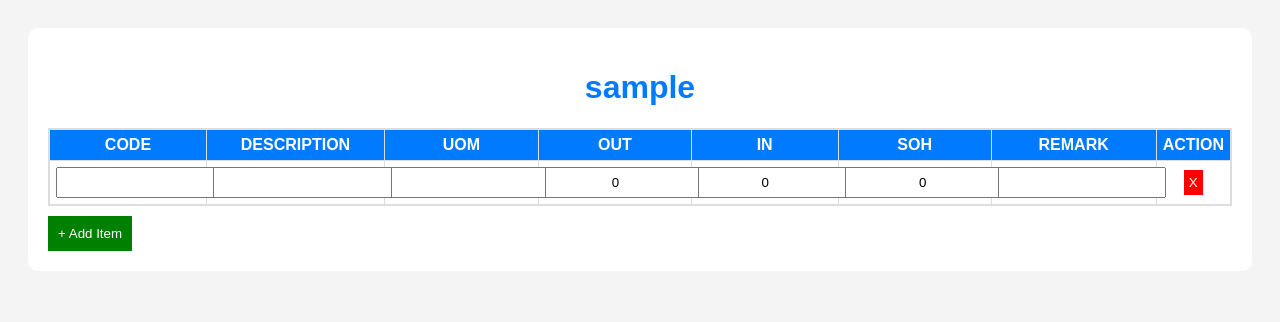
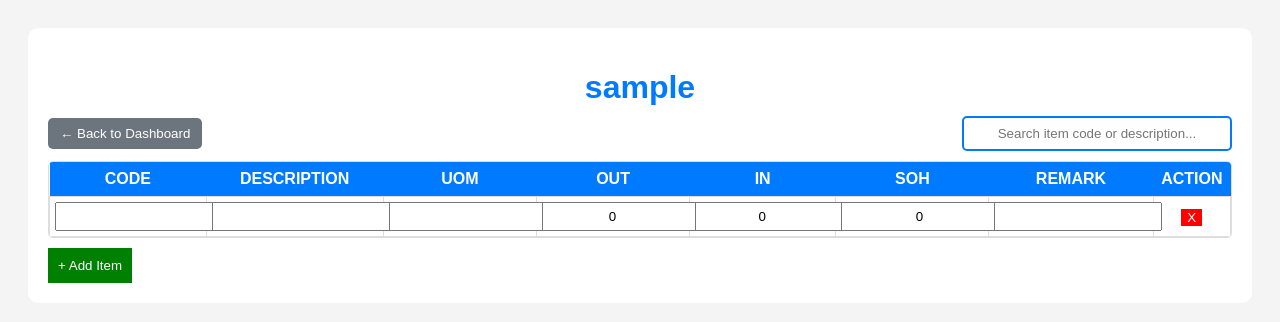
Before and after one commit to samuelcaligner/assay-inventory-management-system, a Flask app: page /module/sample in a window 1280 px wide. Shown: the top 322 px of the page. Run offline with Flask 3, Linux system fonts and the light colour scheme; the visitor is signed in with stand-in values (Sample User, id 1); data that the repository does not hold is empty.

Commit message:
Update module.html

```diff
--- a/templates/module.html
+++ b/templates/module.html
@@ -10,6 +10,7 @@ body {
     padding: 20px;
 }
 
+/* MAIN BOX */
 .box {
     background: white;
     padding: 20px;
@@ -18,41 +19,76 @@ body {
     border-radius: 10px;
 }
 
+/* HEADER */
 h1 {
     text-align: center;
     color: #007bff;
+    margin-bottom: 10px;
 }
 
-.table-scroll {
+/* TOP BAR */
+.top-bar {
+    display: flex;
+    justify-content: space-between;
+    align-items: center;
+    margin-bottom: 10px;
+}
+
+/* BACK BUTTON */
+.back-btn {
+    padding: 8px 12px;
+    background: #6c757d;
+    color: white;
+    border: none;
+    border-radius: 5px;
+    cursor: pointer;
+}
+
+/* SEARCH */
+.search-box {
+    padding: 8px;
+    width: 250px;
+    border: 2px solid #007bff;
+    border-radius: 5px;
+}
+
+/* TABLE SCROLL FIX */
+.table-container {
     max-height: 450px;
     overflow-y: auto;
     border: 1px solid #ddd;
+    border-radius: 5px;
 }
 
+/* TABLE */
 table {
     width: 100%;
     border-collapse: collapse;
 }
 
-th, td {
-    border: 1px solid #ddd;
-    padding: 6px;
-    text-align: center;
+/* STICKY HEADER */
+th {
+    position: sticky;
+    top: 0;
+    background: #007bff;
+    color: white;
+    padding: 8px;
+    z-index: 2;
 }
 
-th {
-    background: #007bff;
-    color: white;
-    position: sticky;
-    top: 0;
+td {
+    border: 1px solid #ddd;
+    padding: 5px;
+    text-align: center;
 }
 
 input {
     width: 100%;
-    padding: 6px;
+    padding: 5px;
     text-align: center;
 }
 
+/* BUTTON */
 .btn-add {
     margin-top: 10px;
     padding: 10px;
@@ -62,27 +98,22 @@ input {
     cursor: pointer;
 }
 
+/* DELETE */
 .del-btn {
     background: red;
     color: white;
     border: none;
     cursor: pointer;
-    padding: 5px;
 }
 
-.remark-ok { background: white; }
-.remark-low { background: yellow; }
-.remark-urgent { background: orange; }
-.remark-out { background: red; color: white; }
-
-.low-stock-box {
+/* LOW STOCK ALERT */
+.low-stock {
     display: none;
     background: #fff3cd;
     color: #856404;
     padding: 10px;
+    border-radius: 5px;
     margin-bottom: 10px;
-    border: 1px solid #ffeeba;
-    border-radius: 5px;
 }
 </style>
 </head>
@@ -93,13 +124,25 @@ input {
 
     <h1>{{ module_name }}</h1>
 
-    <!-- 🔔 LOW STOCK ALERT -->
-    <div id="lowStockBox" class="low-stock-box">
-        ⚠ Low Stock Alert
+    <!-- BACK + SEARCH RESTORED -->
+    <div class="top-bar">
+        <button class="back-btn" onclick="window.location.href='/dashboard'">
+            ← Back to Dashboard
+        </button>
+
+        <input type="text" class="search-box" id="searchBox"
+               placeholder="Search item code or description..."
+               oninput="searchTable()">
+    </div>
+
+    <!-- LOW STOCK -->
+    <div id="lowStockBox" class="low-stock">
+        ⚠ Low Stock Items
         <ul id="lowStockList"></ul>
     </div>
 
-    <div class="table-scroll">
+    <!-- TABLE -->
+    <div class="table-container">
         <table>
             <thead>
                 <tr>
@@ -118,6 +161,7 @@ input {
     </div>
 
     <button class="btn-add" onclick="addRow()">+ Add Item</button>
+
 </div>
 
 <script>
@@ -129,7 +173,7 @@ window.onload = function () {
     loadLowStock();
 };
 
-// ================= LOAD ITEMS =================
+// ================= ITEMS =================
 function loadItems() {
     fetch("/get_items/" + encodeURIComponent(moduleName))
     .then(res => res.json())
@@ -148,16 +192,11 @@ function loadItems() {
 
 // ================= ADD ROW =================
 function addRow(item = null) {
-    const tbody = document.getElementById("tbody");
-
     const data = item || {
         code: "",
         desc: "",
         uom: "",
-        out: 0,
-        in: 0,
-        soh: 0,
-        remark: ""
+        soh: 0
     };
 
     const row = document.createElement("tr");
@@ -169,70 +208,35 @@ function addRow(item = null) {
         <td><input type="number" value="0"></td>
         <td><input type="number" value="0"></td>
         <td><input value="${data.soh}" readonly></td>
-        <td><input value="${data.remark || ''}" readonly></td>
+        <td><input value="" readonly></td>
         <td><button class="del-btn" onclick="deleteRow(this)">X</button></td>
     `;
 
-    // ENTER KEY for stock movement
     row.cells[3].querySelector("input").onkeydown =
     row.cells[4].querySelector("input").onkeydown = function (e) {
-        if (e.key === "Enter") processRow(row);
+        if (e.key === "Enter") process(row);
     };
 
-    tbody.appendChild(row);
+    document.getElementById("tbody").appendChild(row);
 }
 
-// ================= PROCESS STOCK =================
-function processRow(row) {
-    const code = row.cells[0].querySelector("input");
-    const desc = row.cells[1].querySelector("input");
-
-    let outVal = parseInt(row.cells[3].querySelector("input").value) || 0;
-    let inVal = parseInt(row.cells[4].querySelector("input").value) || 0;
+// ================= PROCESS =================
+function process(row) {
+    let out = parseInt(row.cells[3].querySelector("input").value) || 0;
+    let inp = parseInt(row.cells[4].querySelector("input").value) || 0;
 
     let sohInput = row.cells[5].querySelector("input");
     let soh = parseInt(sohInput.value) || 0;
 
-    if (outVal > soh) {
-        alert("Not enough stock!");
-        return;
-    }
-
-    soh = soh + inVal - outVal;
+    soh = soh + inp - out;
     if (soh < 0) soh = 0;
 
     sohInput.value = soh;
-
-    const remark = getRemark(soh);
-    const remarkInput = row.cells[6].querySelector("input");
-    remarkInput.value = remark.text;
-    remarkInput.className = remark.class;
-
-    // history
-    fetch("/add_history/" + encodeURIComponent(moduleName), {
-        method: "POST",
-        headers: {"Content-Type": "application/json"},
-        body: JSON.stringify({
-            item_code: code.value,
-            item_desc: desc.value,
-            in: inVal,
-            out: outVal,
-            soh: soh
-        })
-    });
 
     row.cells[3].querySelector("input").value = 0;
     row.cells[4].querySelector("input").value = 0;
 
     saveAll();
-}
-
-// ================= REMARK =================
-function getRemark(soh) {
-    if (soh === 0) return {text:"OUT OF STOCK", class:"remark-out"};
-    if (soh <= 5) return {text:"LOW STOCK", class:"remark-urgent"};
-    if (soh <= 10) return {text:"OK", class:"remark-low"};
-    return {text:"GOOD", class:"remark-ok"};
 }
 
 // ================= SAVE =================
@@ -244,10 +248,7 @@ function saveAll() {
             code: row.cells[0].querySelector("input").value,
             desc: row.cells[1].querySelector("input").value,
             uom: row.cells[2].querySelector("input").value,
-            out: 0,
-            in: 0,
-            soh: row.cells[5].querySelector("input").value,
-            remark: row.cells[6].querySelector("input").value
+            soh: row.cells[5].querySelector("input").value
         });
     });
 
@@ -260,9 +261,33 @@ function saveAll() {
 
 // ================= DELETE =================
 function deleteRow(btn) {
-    if (confirm("Delete this item?")) {
+    if (confirm("Delete item?")) {
         btn.closest("tr").remove();
         saveAll();
+    }
+}
+
+// ================= SEARCH (RESTORED) =================
+function searchTable() {
+    const val = document.getElementById("searchBox").value.toLowerCase();
+    const rows = document.querySelectorAll("#tbody tr");
+
+    let firstMatch = null;
+
+    rows.forEach(row => {
+        const code = row.cells[0].querySelector("input").value.toLowerCase();
+        const desc = row.cells[1].querySelector("input").value.toLowerCase();
+
+        row.style.background = "";
+
+        if (code.includes(val) || desc.includes(val)) {
+            row.style.background = "yellow";
+            if (!firstMatch) firstMatch = row;
+        }
+    });
+
+    if (firstMatch) {
+        firstMatch.scrollIntoView({behavior: "smooth", block: "center"});
     }
 }
 
@@ -281,9 +306,9 @@ function loadLowStock() {
             return;
         }
 
-        data.forEach(item => {
+        data.forEach(i => {
             const li = document.createElement("li");
-            li.textContent = `${item.code} - ${item.desc} (SOH: ${item.soh})`;
+            li.textContent = `${i.code} - ${i.desc} (SOH: ${i.soh})`;
             list.appendChild(li);
         });
 
```
